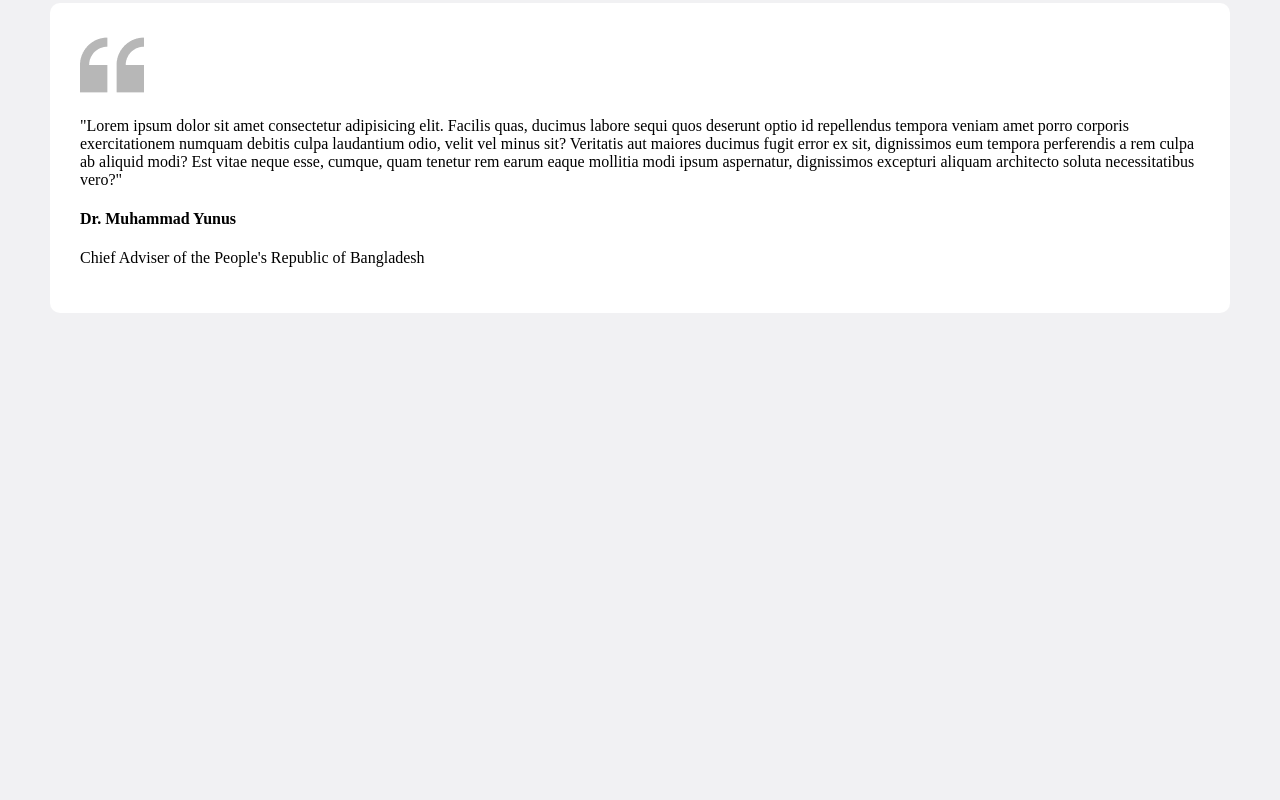
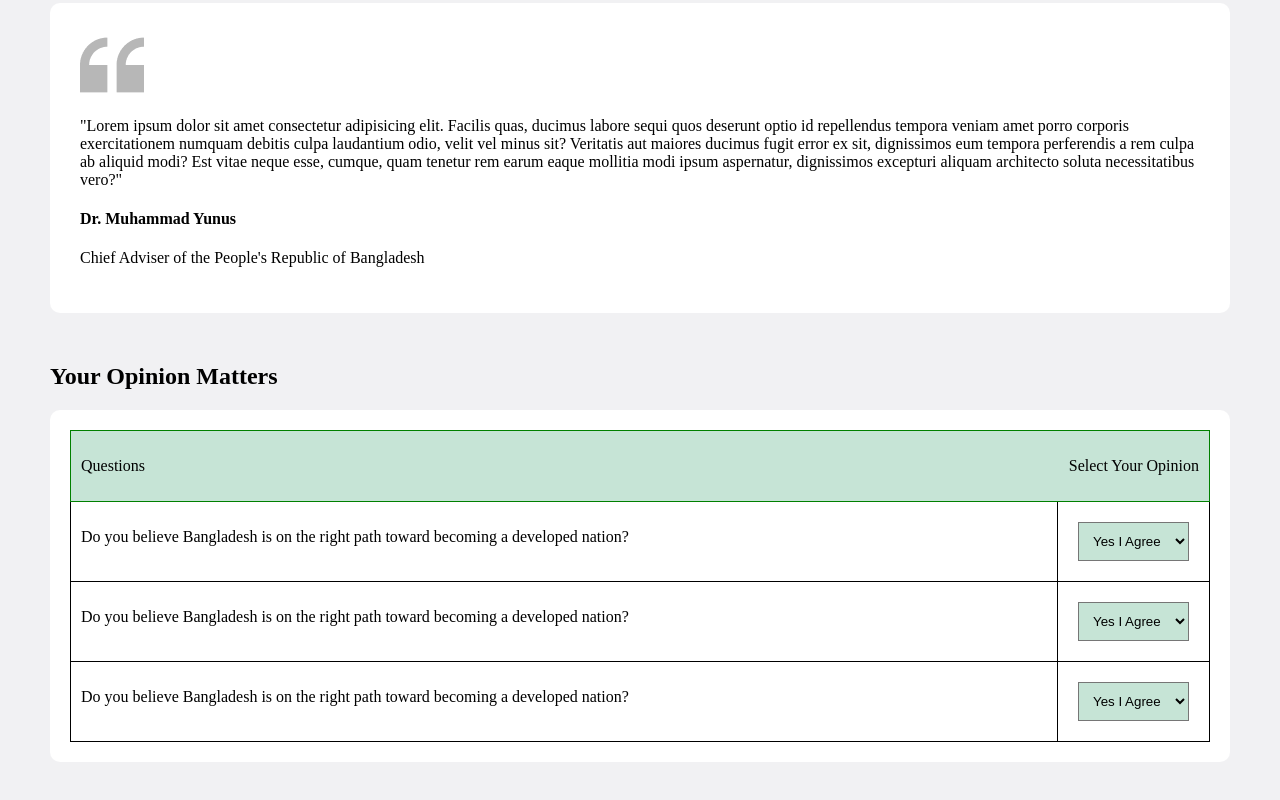
Before and after one commit to rimonali123/New-Smart-Bangladesh, a plain HTML site: page index.html in a window 1280 px wide. Shown: the part 1247-2047 px from the top of the page. Before the commit the page ends 1610 px from the top, so only its background shows below. Drawn offline with Linux system fonts and the light colour scheme.

Commit message:
Openion Matters is implement successfully

```diff
--- a/New Bangladesh Style/Style.css
+++ b/New Bangladesh Style/Style.css
@@ -98,3 +98,40 @@ Section {
     padding: 30px;
     border-radius: 10px;
 }
+.main-opinion-div{
+    background-color: white;
+    padding: 20px;
+    border-radius: 10px;
+}
+.questions{
+    border: 1px solid green;
+    padding: 10px;
+    background-color: #C6E4D6;
+    display: flex;
+    justify-content:space-between ;
+}
+
+.p1{
+    border: 1px solid black;
+    border-top: none;
+    display: flex;
+    justify-content: space-between;
+
+}
+
+.p1 p{
+    padding: 10px;
+}
+
+.selector{
+    border: 1px solid black;
+    border-top: none;
+    border-right: none;
+    border-bottom: none;
+    padding: 20px;
+}
+
+.selector select{
+    padding: 10px;
+    background-color: #C6E4D6;
+}
--- a/index.html
+++ b/index.html
@@ -54,14 +54,17 @@
                 The Vision of Future
             </h1>
             <p>
-                Bangladesh 2.0 aims to redefine the nation’s trajectory by embracing cutting-edge technology, promoting inclusive growth, and ensuring sustainability. With initiatives in renewable energy, digital transformation, and robust infrastructure, the country is set to become a global model of development.
+                Bangladesh 2.0 aims to redefine the nation’s trajectory by embracing cutting-edge technology, promoting
+                inclusive growth, and ensuring sustainability. With initiatives in renewable energy, digital
+                transformation, and robust infrastructure, the country is set to become a global model of development.
             </p>
             <div class="vision-cards">
                 <div class="vision-card-1">
                     <img src="./assets/card-icon.png" alt="">
                     <h3>Digital Transformation </h3>
                     <P>
-                        Creating a nationwide digital ecosystem to enhance connectivity and access to services for all citizens.
+                        Creating a nationwide digital ecosystem to enhance connectivity and access to services for all
+                        citizens.
                     </P>
                     <button>
                         Learn more
@@ -89,12 +92,56 @@
                 </div>
             </div>
             <div class="quote-section">
-                  <img src="./assets/quote-bg.png" alt="">
-                  <p>"Lorem ipsum dolor sit amet consectetur adipisicing elit. Facilis quas, ducimus labore sequi quos deserunt optio id repellendus tempora veniam amet porro corporis exercitationem numquam debitis culpa laudantium odio, velit vel minus sit? Veritatis aut maiores ducimus fugit error ex sit, dignissimos eum tempora perferendis a rem culpa ab aliquid modi? Est vitae neque esse, cumque, quam tenetur rem earum eaque mollitia modi ipsum aspernatur, dignissimos excepturi aliquam architecto soluta necessitatibus vero?"</p>
-                  <h4>Dr. Muhammad Yunus</h4>
-                  <p>Chief Adviser of the People's Republic of Bangladesh</p>
+                <img src="./assets/quote-bg.png" alt="">
+                <p>"Lorem ipsum dolor sit amet consectetur adipisicing elit. Facilis quas, ducimus labore sequi quos
+                    deserunt optio id repellendus tempora veniam amet porro corporis exercitationem numquam debitis
+                    culpa laudantium odio, velit vel minus sit? Veritatis aut maiores ducimus fugit error ex sit,
+                    dignissimos eum tempora perferendis a rem culpa ab aliquid modi? Est vitae neque esse, cumque, quam
+                    tenetur rem earum eaque mollitia modi ipsum aspernatur, dignissimos excepturi aliquam architecto
+                    soluta necessitatibus vero?"</p>
+                <h4>Dr. Muhammad Yunus</h4>
+                <p>Chief Adviser of the People's Republic of Bangladesh</p>
             </div>
         </Section>
+        <!-- opinion Section Started -->
+        <section>
+            <h1>Your Opinion Matters</h1>
+            <div class="main-opinion-div">
+                <div class="questions">
+                    <p>Questions</p>
+                    <p>Select Your Opinion</p>
+                </div>
+                <div class="p1">
+                    <p>Do you believe Bangladesh is on the right path toward becoming a developed nation?</p>
+                    <div class="selector">
+                        <select name="cars" id="cars">
+                            <option value="yes">Yes I Agree</option>
+                            <option value="no">Not Agree</option>
+                        </select>
+                    </div>
+                </div>
+                <div class="p1">
+                    <p>Do you believe Bangladesh is on the right path toward becoming a developed nation?</p>
+                    <div class="selector">
+                        <select name="cars" id="cars">
+                            <option value="yes">Yes I Agree</option>
+                            <option value="no">Not Agree</option>
+                        </select>
+                    </div>
+                </div>
+                <div class="p1">
+                    <p>Do you believe Bangladesh is on the right path toward becoming a developed nation?</p>
+                    <div class="selector">
+                        <select name="cars" id="cars">
+                            <option value="yes">Yes I Agree</option>
+                            <option value="no">Not Agree</option>
+                        </select>
+                    </div>
+                </div>
+            </div>
+            </div>
+            </div>
+        </section>
     </main>
     <footer>
 
```
